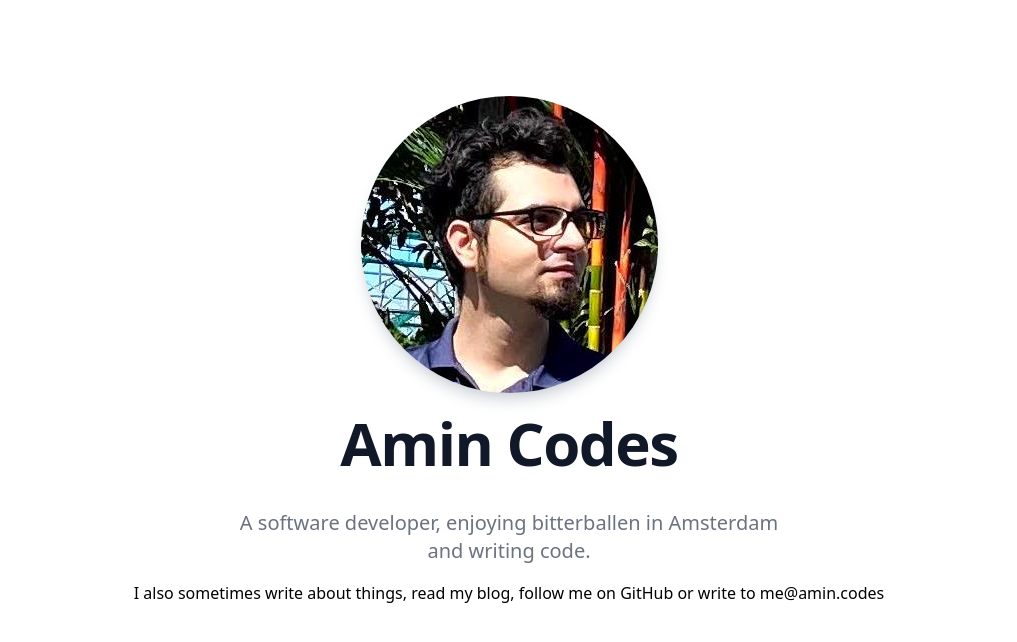
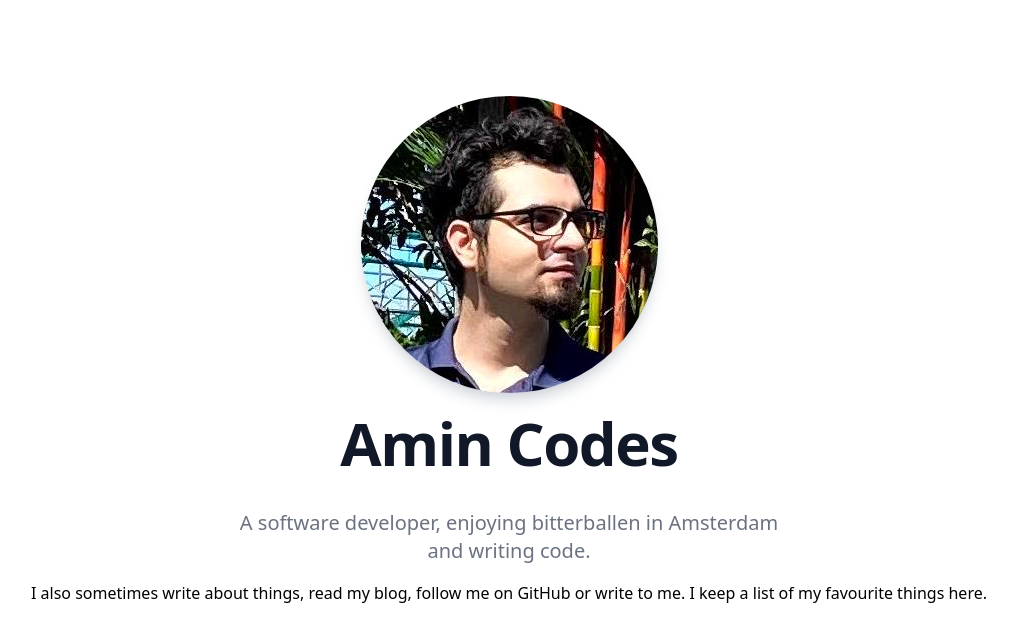
Before and after one commit to aminmarashi/amin.codes, a Gatsby site: page / in a window 1280 px wide. Shown: the whole page, without its empty margins (131-1148 px from the left). Built offline with nearby package versions, Linux system fonts and the light colour scheme; Gatsby itself is replaced by a stand-in of ours.

Commit message:
Add my favourite things

```diff
--- a/src/pages/index.js
+++ b/src/pages/index.js
@@ -35,7 +35,7 @@ const IndexPage = () => {
                 A software developer, enjoying {snack} in Amsterdam and writing code.
               </p>
               <p className="dark:text-gray-400">
-                I also sometimes write about things, read my <Link to="https://blog.amin.codes">blog</Link>, follow me on <Link to="https://github.com/aminmarashi">GitHub</Link> or write to <Link to="mailto:me@amin.codes">me@amin.codes</Link>
+                I also sometimes write about things, read my <Link to="https://blog.amin.codes">blog</Link>, follow me on <Link to="https://github.com/aminmarashi">GitHub</Link> or write to <Link to="mailto:me@amin.codes">me</Link>. I keep a list of my favourite things <Link to="https://amin-codes.notion.site/amin-codes/Amin-s-Favourites-3c68c27b9ec54c1ca2f9449e317625bd">here</Link>.
               </p>
             </div>
           </div>
```
